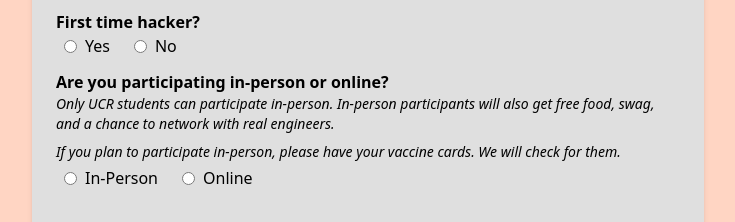
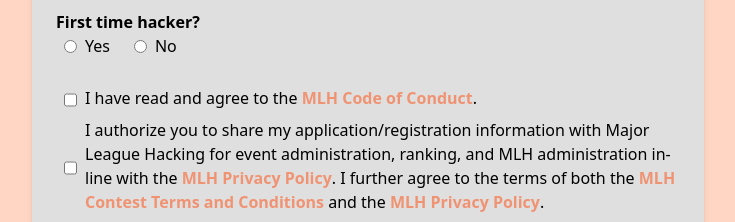
Before and after one commit to minsooerickim/citrushack2023, a Next.js app: page /apply in a window 1280 px wide. Shown: the part 1118-1340 px from the top of the page, without its empty margins (272-1007 px from the left). Built offline with nearby package versions, Linux system fonts and the light colour scheme; no server answers; the database is empty; sample sign-in values are in the browser's storage.

Commit message:
Removed online option in application form

```diff
--- a/components/Form/ApplicationForm/components.tsx
+++ b/components/Form/ApplicationForm/components.tsx
@@ -159,35 +159,6 @@ export const HackerApp = ({ register, errors, setFileUploaded }: Props) => (
       errors={errors}
       required
     />
-    <Radio
-      label="Are you participating in-person or online?"
-      subtext={
-        <>
-          <div className="mb-2">
-            <span className="font-medium">
-              Only UCR students can participate in-person.
-            </span>{' '}
-            In-person participants will also get free food, swag, and a chance
-            to network with real engineers.
-          </div>
-          <div>
-            <span className="font-medium">
-              If you plan to participate in-person, please have your vaccine
-              cards.
-            </span>{' '}
-            We will check for them.
-          </div>
-          {/* <div>
-            Sorry, we are no longer accepting in-person applicants. We have reached maximum capacity.
-          </div> */}
-        </>
-      }
-      variable="participation"
-      options={participation}
-      register={register}
-      errors={errors}
-      required
-    />
     <span className="flex flex-col mt-4 gap-2">
       <Checkbox
         label=""
```
